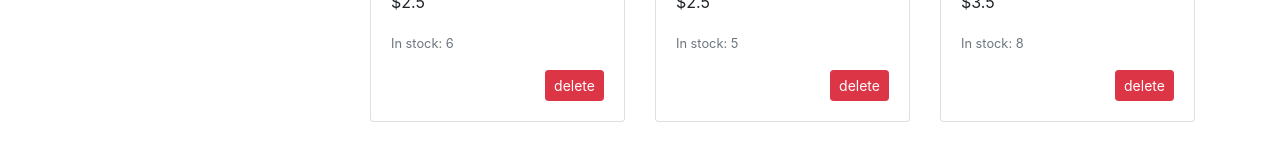
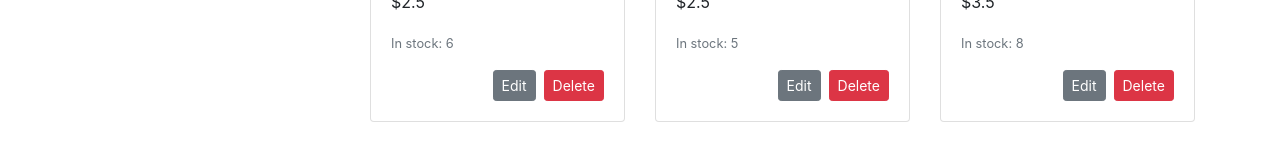
Before and after one commit to ariozone/e-store, a React (Create React App) app: page /products in a window 1280 px wide. Shown: the part 641-785 px from the top of the page. Built offline with nearby package versions, Linux system fonts and the light colour scheme; grey boxes are pictures that could not be loaded.

Commit message:
Add an edit button to each product card.#4

```diff
--- a/src/components/products.jsx
+++ b/src/components/products.jsx
@@ -114,7 +114,10 @@ export default class Products extends React.Component {
                       className="btn btn-sm btn-danger float-right"
                       onClick={() => this.handleDelete(p)}
                     >
-                      delete
+                      Delete
+                    </button>
+                    <button className="btn btn-sm mx-2 btn-secondary float-right">
+                      Edit
                     </button>
                   </div>
                 </div>
```
